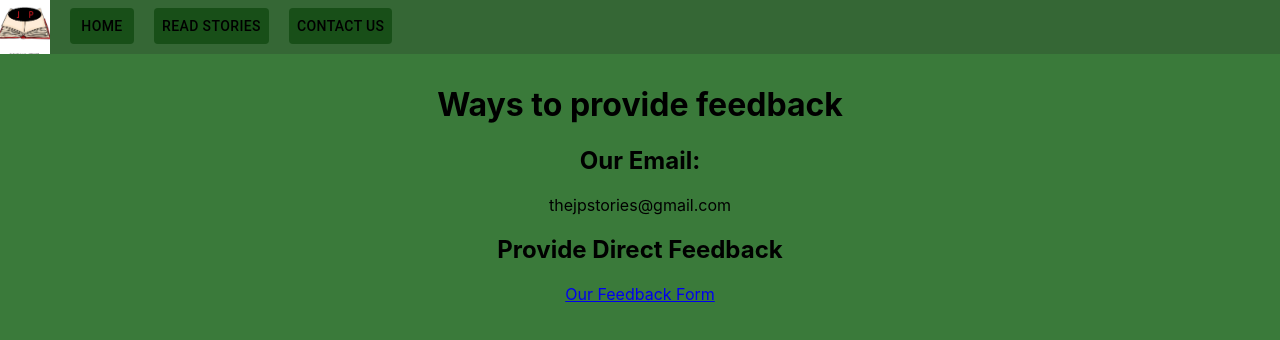
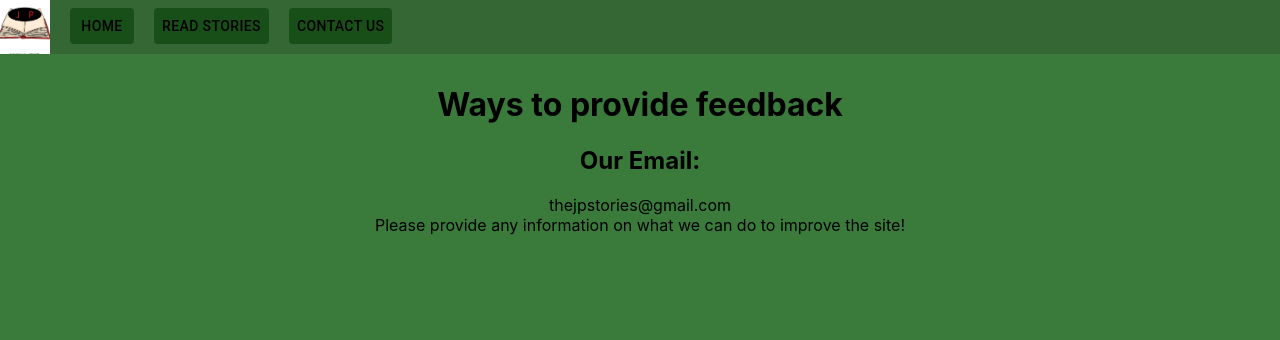
Before and after one commit to tp218/StoryWebsite, a React (Create React App) app: page /contact in a window 1280 px wide. Shown: the top 340 px of the page. Built offline with nearby package versions, Linux system fonts and the light colour scheme.

Commit message:
Added a source to my sources document and fixed up the contact page

```diff
--- a/src/App.js
+++ b/src/App.js
@@ -30,9 +30,6 @@ function App() {
               <Route exact path="/contact">
                 <RenderContactPage />
               </Route>
-              <Route exact path="/feedback">
-                <FeedbackForm />
-              </Route>
               <Route path="/stories/read/:storytitle">
                 <Story />
               </Route>
--- a/src/Contact.js
+++ b/src/Contact.js
@@ -14,14 +14,9 @@ function RenderContactPage(){
             </h2>
             <div>
                 thejpstories@gmail.com
-            </div>
-            <h2>
-                Provide Direct Feedback
-            </h2>
-            <div>
-                <a href="/feedback">
-                    Our Feedback Form
-                </a>
+                <br>
+                </br>
+                Please provide any information on what we can do to improve the site!
             </div>
         </div>
     );
```
Also changed, not shown: public/Sources.txt.
